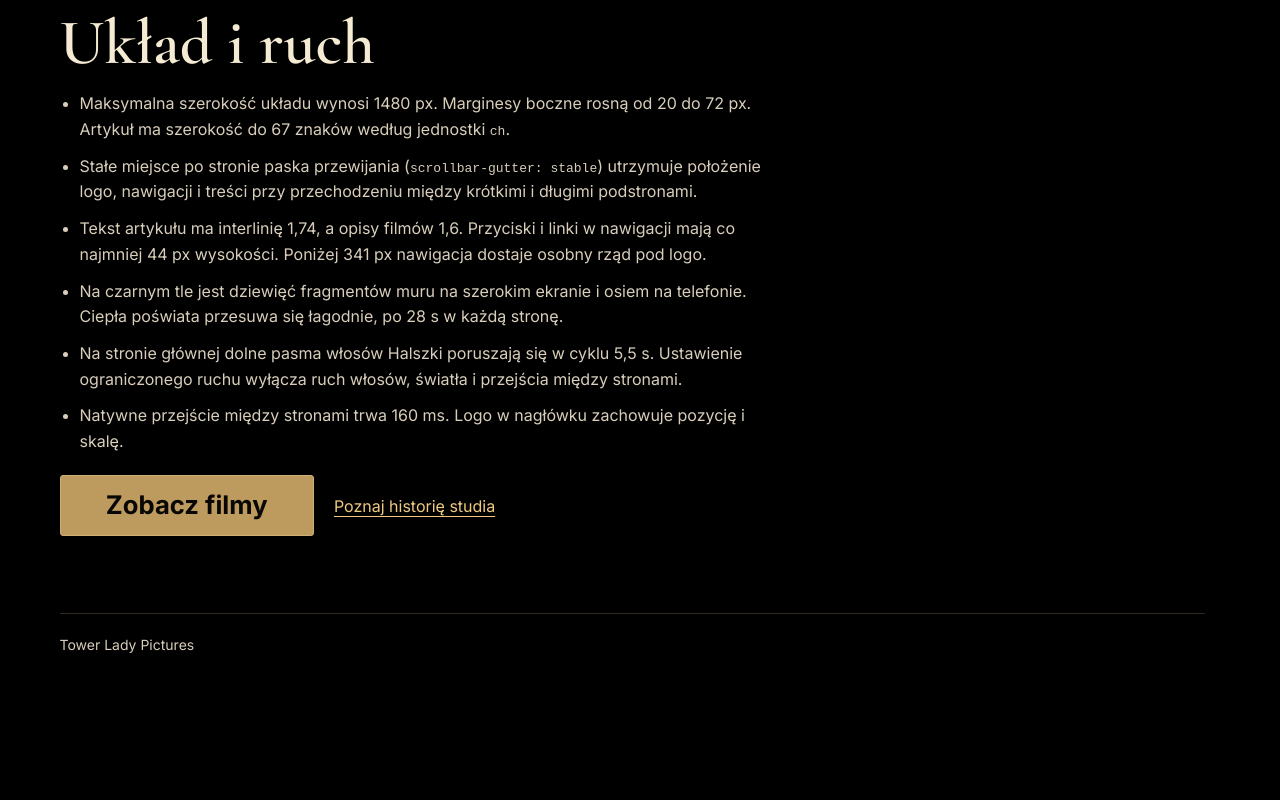
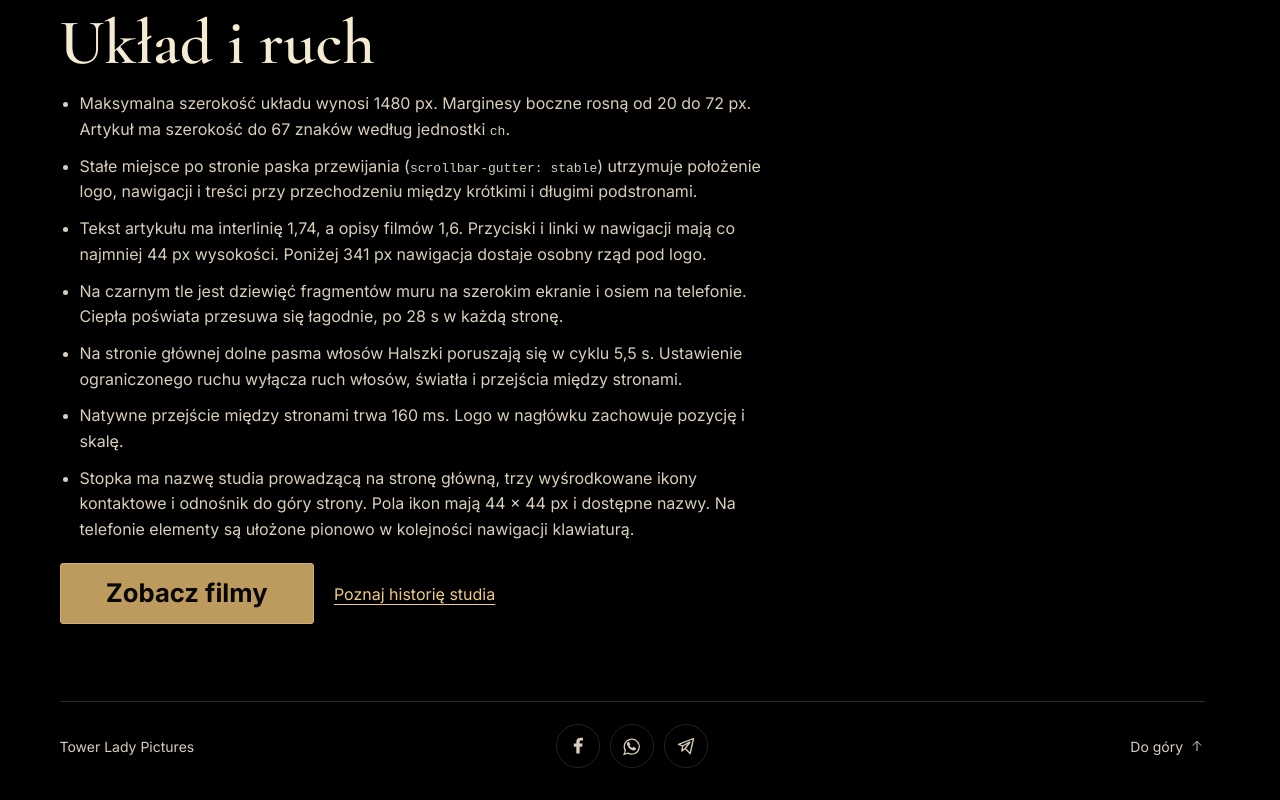
Before and after one commit to kolodziejczakM/code-motion, an Astro site: page /design in a window 1280 px wide. Shown: the part 1661-2461 px from the top of the page. Before the commit the page ends 2346 px from the top, so only its background shows below. Built offline with nearby package versions, Linux system fonts and the light colour scheme; Astro itself is replaced by a stand-in of ours.

Commit message:
Add centered contact links to the shared footer (#6)
* Add centered contact links to the shared footer

* Place WhatsApp between Facebook and Telegram in the footer

```diff
--- /dev/null
+++ b/src/components/SiteFooter.astro
@@ -0,0 +1,116 @@
+---
+import { copy, hrefFor, type Locale } from "../content";
+
+interface Props {
+  locale: Locale;
+}
+
+const { locale } = Astro.props;
+const t = copy[locale];
+const contacts = [
+  {
+    name: "Facebook",
+    href: "https://www.facebook.com/CODE.MOTION.FILM/",
+    label: "Facebook - Tower Lady Pictures",
+  },
+  {
+    name: "WhatsApp",
+    href: "https://wa.me/48576142399",
+    label: "WhatsApp - Marcin Kołodziejczak",
+  },
+  {
+    name: "Telegram",
+    href: "https://t.me/kolodziejczakM",
+    label: "Telegram - Marcin Kołodziejczak",
+  },
+];
+---
+
+<footer id="footer" class="site-footer wrap">
+  <div class="footer-content">
+    <a class="footer-home" href={hrefFor(locale, "home")} aria-label={t.homeLabel}>Tower Lady Pictures</a>
+    <nav class="footer-contact" aria-label={t.footer.contact}>
+      <ul class="footer-socials" role="list">
+        {contacts.map(contact => (
+          <li>
+            <a class="footer-social-link" href={contact.href} aria-label={contact.label} title={contact.label}>
+              <svg width="20" height="20" viewBox="0 0 24 24" aria-hidden="true" focusable="false">
+                {contact.name === "Facebook" && (
+                  <path d="M14 21v-8h3l.5-4H14V7c0-1 .5-1.5 1.7-1.5H18V2.2L15.1 2C12 2 10 3.9 10 7v2H7v4h3v8Z" fill="currentColor" />
+                )}
+                {contact.name === "Telegram" && (
+                  <>
+                    <path d="m3 10 18-7-4 18-6-6-4 3 1-6Z" fill="none" stroke="currentColor" stroke-width="1.6" stroke-linejoin="round" />
+                    <path d="m8 12 9-5-6 8" fill="none" stroke="currentColor" stroke-width="1.6" />
+                  </>
+                )}
+                {contact.name === "WhatsApp" && (
+                  <>
+                    <path d="M4 17.5 2.5 22 7 20.5a9 9 0 1 0-3-3Z" fill="none" stroke="currentColor" stroke-width="1.5" />
+                    <path d="m8 7 2 3-1 1c1 2 2 3 4 3l1-1 3 2c-1 4-6 2-8 0S4 8 8 7Z" fill="currentColor" />
+                  </>
+                )}
+              </svg>
+            </a>
+          </li>
+        ))}
+      </ul>
+    </nav>
+    <a class="footer-top" href="#top">
+      {t.footer.top}
+      <svg width="16" height="16" viewBox="0 0 24 24" fill="none" stroke="currentColor" stroke-width="1.5" stroke-linecap="round" stroke-linejoin="round" aria-hidden="true" focusable="false">
+        <path d="M12 19V5m-6 6 6-6 6 6" />
+      </svg>
+    </a>
+  </div>
+</footer>
+
+<style>
+  .footer-content {
+    display: grid;
+    grid-template-columns: minmax(0, 1fr) auto minmax(0, 1fr);
+    align-items: center;
+    gap: .75rem 1.25rem;
+  }
+  .footer-home, .footer-top {
+    display: inline-flex;
+    align-items: center;
+    min-height: 44px;
+    text-decoration: none;
+  }
+  .footer-home { justify-self: start; }
+  .footer-contact { justify-self: center; }
+  .footer-socials {
+    display: flex;
+    align-items: center;
+    gap: .625rem;
+    list-style: none;
+    margin: 0;
+    padding: 0;
+  }
+  .footer-social-link {
+    display: grid;
+    place-items: center;
+    width: 44px;
+    height: 44px;
+    border: 1px solid #9a845940;
+    border-radius: 50%;
+    color: var(--muted);
+    text-decoration: none;
+  }
+  .footer-social-link:hover {
+    border-color: var(--brass);
+    background: #bd9b5f14;
+    color: var(--ivory);
+  }
+  .footer-top { justify-self: end; gap: .4rem; white-space: nowrap; }
+  .footer-home:hover, .footer-top:hover {
+    color: var(--ivory);
+    text-decoration: underline;
+    text-underline-offset: .25em;
+  }
+  @media (max-width: 620px) {
+    .footer-content { grid-template-columns: minmax(0, 1fr); gap: .5rem; }
+    .footer-home, .footer-contact, .footer-top { justify-self: center; }
+  }
+</style>
--- a/src/content.ts
+++ b/src/content.ts
@@ -27,6 +27,10 @@ export const copy = {
     skip: "Przejdź do treści",
     homeLabel: "Tower Lady Pictures, strona główna",
     languageLabel: "Czytaj po polsku",
+    footer: {
+      contact: "Kontakt i profile społecznościowe",
+      top: "Do góry",
+    },
     home: {
       title: "Niezależne krótkie metraże z Polski",
       description: "Tower Lady Pictures tworzy niezależne krótkie metraże z pogranicza thrillera, mrocznego dramatu i absurdu.",
@@ -64,6 +68,10 @@ export const copy = {
     skip: "Skip to content",
     homeLabel: "Tower Lady Pictures, home",
     languageLabel: "Read in English",
+    footer: {
+      contact: "Contact and social profiles",
+      top: "Back to top",
+    },
     home: {
       title: "Independent short films from Poland",
       description: "Tower Lady Pictures makes independent short films where suspense meets dark drama or the absurd.",
--- a/src/layouts/SiteLayout.astro
+++ b/src/layouts/SiteLayout.astro
@@ -3,6 +3,7 @@ import { copy, hrefFor, type Locale, type Page } from "../content";
 import { brandArtwork } from "../films";
 import Backdrop from "../components/Backdrop.astro";
 import SiteMeta from "../components/SiteMeta.astro";
+import SiteFooter from "../components/SiteFooter.astro";
 import inter from "../../prototypes/tower-lady/assets/inter.woff2?url";
 import interExtended from "../../prototypes/tower-lady/assets/inter-latin-ext.woff2?url";
 import cormorant from "../../prototypes/tower-lady/assets/cormorant.woff2?url";
@@ -73,7 +74,7 @@ const base = import.meta.env.BASE_URL.replace(/\/$/, "");
   <body class:list={["portfolio-page", { "films-page": page === "films" }]}>
     <Backdrop />
     <a class="skip-link" href="#main">{t.skip}</a>
-    <header class="site-header wrap">
+    <header id="top" class="site-header wrap" tabindex="-1">
       <a class="brand" href={hrefFor(locale, "home")} aria-label={t.homeLabel} aria-current={page === "home" ? "page" : undefined}>
         <span class="brand-mark" aria-hidden="true"></span>
         <span class="wordmark" aria-hidden="true">
@@ -90,6 +91,6 @@ const base = import.meta.env.BASE_URL.replace(/\/$/, "");
       </nav>
     </header>
     <slot />
-    <footer class="site-footer wrap">Tower Lady Pictures</footer>
+    <SiteFooter locale={locale} />
   </body>
 </html>
--- a/src/pages/design.astro
+++ b/src/pages/design.astro
@@ -1,5 +1,6 @@
 ---
 import { hrefFor } from "../content";
+import SiteFooter from "../components/SiteFooter.astro";
 import "../../prototypes/tower-lady/portfolio.css";
 
 const base = import.meta.env.BASE_URL.replace(/\/$/, "");
@@ -42,7 +43,7 @@ const typography = [
     <link rel="icon" href={`${base}/favicon.png`} type="image/png" sizes="32x32" />
   </head>
   <body>
-    <main class="design wrap">
+    <main id="top" class="design wrap" tabindex="-1">
       <a class="text-link" href={hrefFor("pl", "home")}>← Tower Lady Pictures</a>
       <h1>Design system</h1>
 
@@ -83,6 +84,7 @@ const typography = [
           <li>Na czarnym tle jest dziewięć fragmentów muru na szerokim ekranie i osiem na telefonie. Ciepła poświata przesuwa się łagodnie, po 28 s w każdą stronę.</li>
           <li>Na stronie głównej dolne pasma włosów Halszki poruszają się w cyklu 5,5 s. Ustawienie ograniczonego ruchu wyłącza ruch włosów, światła i przejścia między stronami.</li>
           <li>Natywne przejście między stronami trwa 160 ms. Logo w nagłówku zachowuje pozycję i skalę.</li>
+          <li>Stopka ma nazwę studia prowadzącą na stronę główną, trzy wyśrodkowane ikony kontaktowe i odnośnik do góry strony. Pola ikon mają 44 × 44 px i dostępne nazwy. Na telefonie elementy są ułożone pionowo w kolejności nawigacji klawiaturą.</li>
         </ul>
         <div class="examples">
           <a class="button" href={hrefFor("pl", "films")}>Zobacz filmy</a>
@@ -90,7 +92,7 @@ const typography = [
         </div>
       </section>
     </main>
-    <footer class="site-footer wrap">Tower Lady Pictures</footer>
+    <SiteFooter locale="pl" />
   </body>
 </html>
 
```
